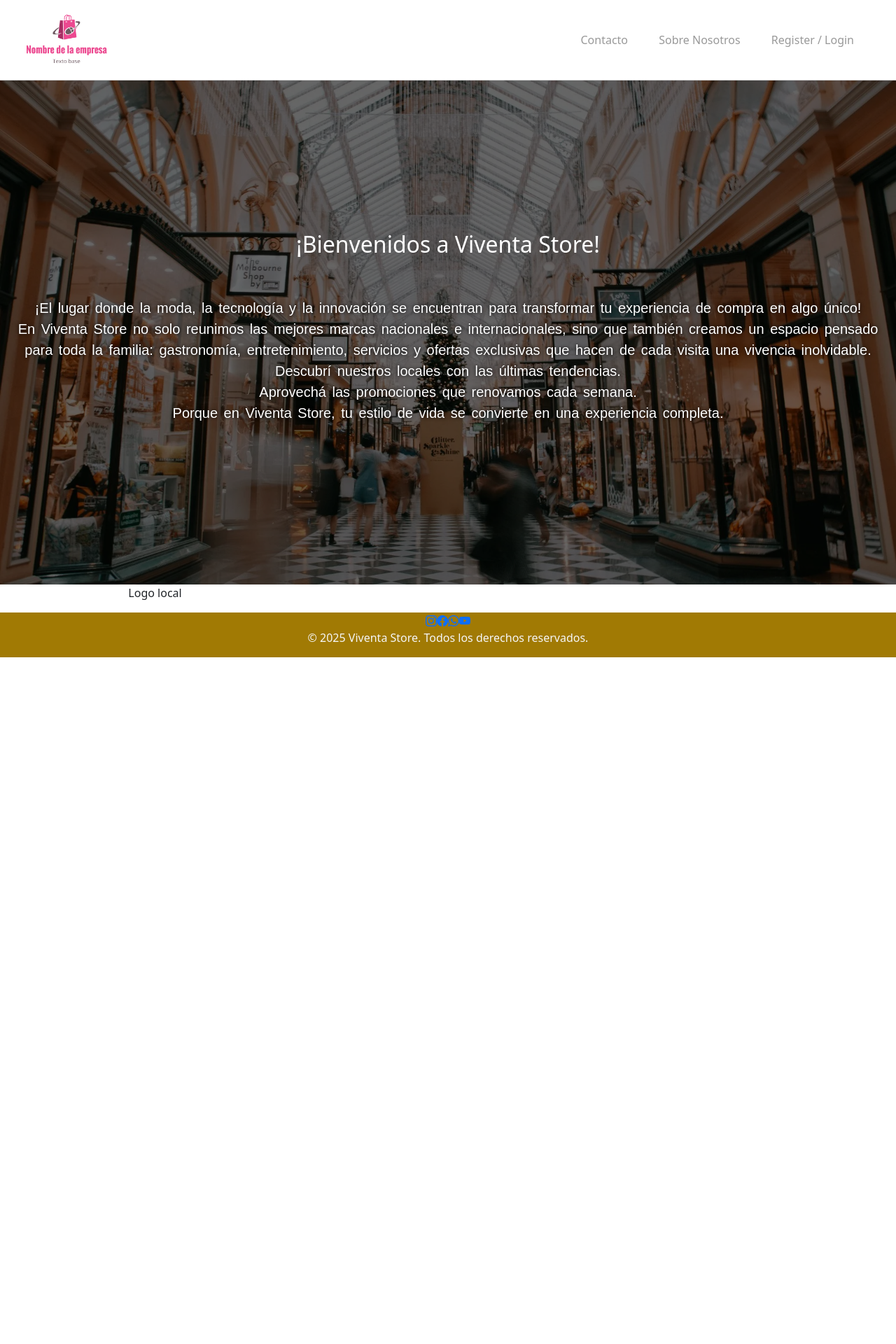
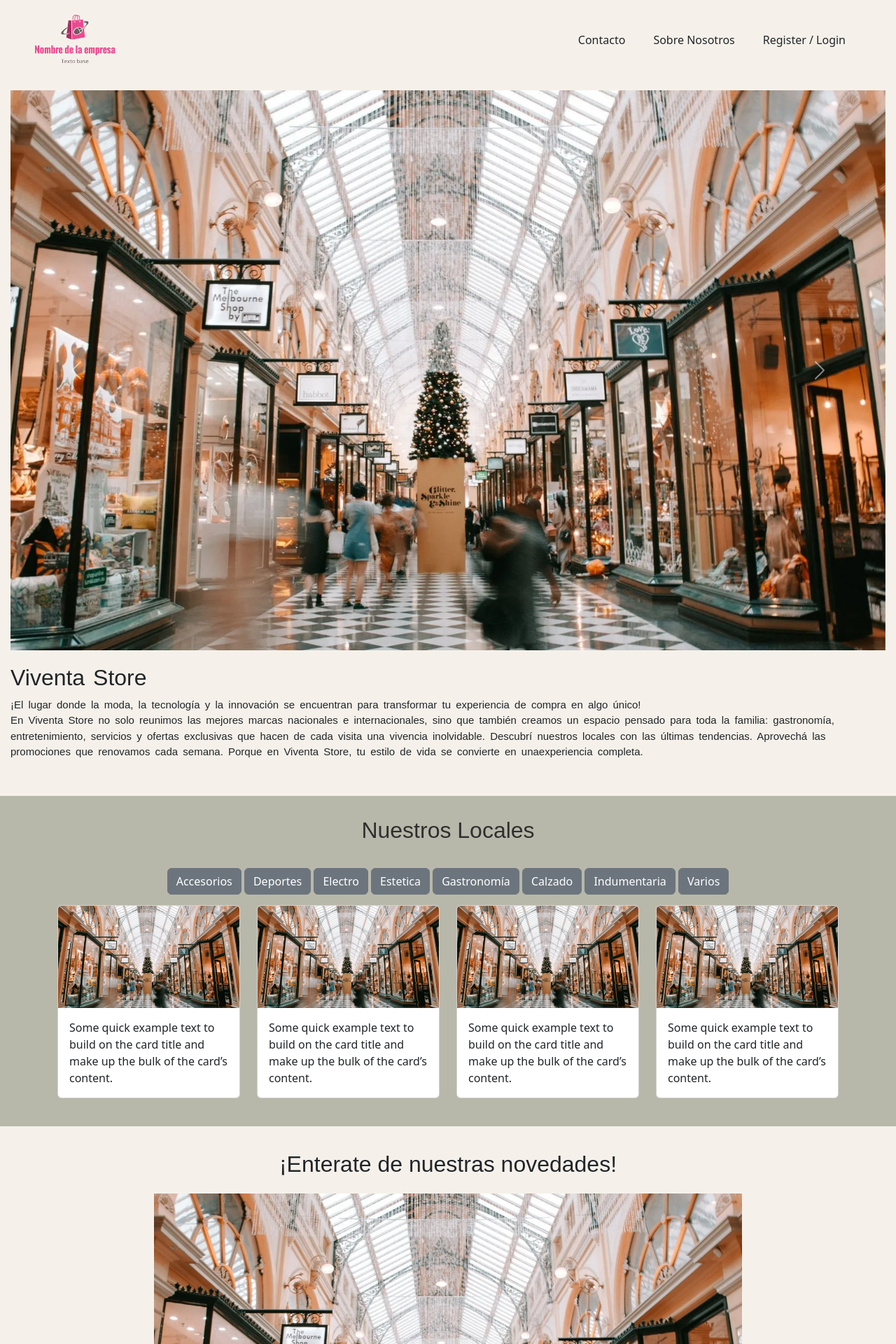
Before and after one commit to Ramiro-Mc/tp-entornos-graficos, a PHP site: page / in a window 1280 px wide. Shown: the top 1920 px of the page at 70% size. Before the commit the page ends 939 px from the top, so only its background shows below. Run offline with PHP 8.4, Linux system fonts and the light colour scheme.

Commit message:
Co-authored-by: Matias Garcia Marianelli <MatiG157@users.noreply.github.com> Co-authored-by: JeroC2004 <JeroC2004@users.noreply.github.com> Co-authored-by: EliasMoramarco <EliasMoramarco@users.noreply.github.com>

```diff
--- a/Frontend/Index.html
+++ b/Frontend/Index.html
@@ -10,12 +10,16 @@
     />
 
     <!-- Importar iconos BootStrap -->
+
     <link rel="stylesheet" href="https://cdn.jsdelivr.net/npm/bootstrap-icons@1.11.3/font/bootstrap-icons.min.css">
+
     <!-- Metadatos -->
+
     <meta charset="UTF-8" />
     <meta name="viewport" content="width=, initial-scale=1.0" />
 
     <link rel="stylesheet" href="style.css" />
+
 
     <title>Viventa Store</title>
     <link rel="icon" type="image/x-icon" href="Image/logo.png" />
@@ -26,71 +30,217 @@
     <!-- Header -->
 
     <header>
-      <div class="top-bar">
-        <img class="logo" src="Image/logo.png" alt="FotoShopping" />
-        <nav>
-          <a href="#">Contacto</a>
-          <a href="#">Sobre Nosotros</a>
-          <a href="#">Register / Login</a>
+      <nav class="top-bar navbar-expand-md navbar-light">
+        <div class="container-fluid">
+          <button class="navbar-toggler" type="button" data-bs-toggle="collapse" data-bs-target="#navbar-toggler" aria-controls="navbarTogglerDemo01" aria-expanded="false" aria-label="Toggle navigation">
+            <span class="navbar-toggler-icon"></span>
+          </button>
+          <div class="collapse navbar-collapse" id="navbar-toggler">
+
+            <a class="navbar-brand" href="#">
+                <img  class="logo" src="Image/Logo.png" width="50" alt="Logo de la pagina">
+            </a>
+            <ul class="navbar-nav d-flex justify-content-center align-items-center ">
+              <li class="nav-item">
+                <a class="nav-link active" aria-current="page" href="Contacto.html">Contacto</a>
+              </li>
+              <li class="nav-item">
+                <a class="nav-link" href="SobreNosotros.html">Sobre Nosotros</a>
+              </li>
+              <li class="nav-item">
+                <a class="nav-link" href="Login-Register.html" aria-disabled="true">Register / Login</a>
+              </li>
+            </ul>
+
+          </div>
+        </div>
       </nav>
-      </div>
     </header>
 
     <!-- Seccion Presentacion -->
 
-    <section class="hero">
-      <div class="overlay">
-        <h2>¡Bienvenidos a Viventa Store!</h2><br><br>
-        <p class="presentacion">
-          ¡El lugar donde la moda, la tecnología y
-          la innovación se encuentran para transformar tu experiencia de compra
-          en algo único!<br />
-          En Viventa Store no solo reunimos las mejores marcas nacionales e
-          internacionales, sino que también creamos un espacio pensado para toda
-          la familia: gastronomía, entretenimiento, servicios y ofertas
-          exclusivas que hacen de cada visita una vivencia inolvidable.<br />
-          Descubrí nuestros locales con las últimas tendencias.<br />
-          Aprovechá las promociones que renovamos cada semana.<br />
-          Porque en Viventa Store, tu estilo de vida se convierte en una
-          experiencia completa.<br />
-        </p>
+
+
+    <section class="presentacion">
+
+      <div id="carouselExampleAutoplaying" class="carousel slide presentacion-carrousel" data-bs-ride="carousel" data-bs-pause="false" >
+        <div class="carousel-inner">
+          <div class="carousel-item carousel-item-presentacion active">
+            <img src="Image/shopping.png" class="d-block w-100" alt="...">
           </div>
-      <img class="foto" src="image/shopping.png" alt="" />
+          <div class="carousel-item carousel-item-presentacion">
+            <img src="Image/shopping_2.jpg" class="d-block w-100" alt="...">
+          </div>
+          <div class="carousel-item carousel-item-presentacion">
+            <img src="Image/shopping_3.jpg" class="d-block w-100" alt="...">
+          </div>
+        </div>
+        <button class="carousel-control-prev" type="button" data-bs-target="#carouselExampleAutoplaying" data-bs-slide="prev">
+          <span class="carousel-control-prev-icon" aria-hidden="true"></span>
+          <span class="visually-hidden">Previous</span>
+        </button>
+        <button class="carousel-control-next" type="button" data-bs-target="#carouselExampleAutoplaying" data-bs-slide="next">
+          <span class="carousel-control-next-icon" aria-hidden="true"></span>
+          <span class="visually-hidden">Next</span>
+        </button>
+      </div>
+
+      <h2>Viventa Store</h2>
+      <p>¡El lugar donde la moda, la tecnología y la innovación se encuentran para transformar tu experiencia de compra en algo único!<br /> En Viventa Store no solo reunimos las mejores marcas nacionales e internacionales, sino que también creamos un espacio pensado para toda la familia: gastronomía, entretenimiento, servicios y ofertas exclusivas que hacen de cada visita una vivencia inolvidable. Descubrí nuestros locales con las últimas tendencias. Aprovechá las promociones que renovamos cada semana. Porque en Viventa Store, tu estilo de vida se convierte en unaexperiencia completa.<br /></p>
+
     </section>
+
 
     <!-- Seccion locales -->
 
-    <section id="locales" class="experiencia seccion-clara">
-        <div class="container text-center">
-          <div class=" columna col-12 col-md-3">
-            <p>Logo local</p>
+    <section id="locales" class="locales seccion-oscura">
+
+      <h2>Nuestros Locales</h2>
+
+        <div class="container categoria-botones text-center">
+        <button type="button" class="btn btn-secondary">Accesorios</button>
+        <button type="button" class="btn btn-secondary">Deportes</button>
+        <button type="button" class="btn btn-secondary">Electro</button>
+        <button type="button" class="btn btn-secondary">Estetica</button>
+        <button type="button" class="btn btn-secondary">Gastronomía</button>
+        <button type="button" class="btn btn-secondary">Calzado</button>
+        <button type="button" class="btn btn-secondary">Indumentaria</button>
+        <button type="button" class="btn btn-secondary">Varios</button>
+        </div>
+
+
+      <div class="container">
+        <div class="row">
+
+          <div class=" columna col-12 col-md-3 col-sm-6">
+            <div class="card">
+            <img src="Image/shopping.png" class="card-img-top" alt="...">
+            <div class="card-body">
+              <p class="card-text">Some quick example text to build on the card title and make up the bulk of the card’s content.</p>
+            </div>
+          </div>
+          </div>
+
+
+          <div class=" columna col-12 col-md-3 col-sm-6">
+            <div class="card">
+            <img src="Image/shopping.png" class="card-img-top" alt="...">
+            <div class="card-body">
+              <p class="card-text">Some quick example text to build on the card title and make up the bulk of the card’s content.</p>
+            </div>
+          </div>
+          </div>
+
+
+          <div class=" columna col-12 col-md-3 col-sm-6">
+            <div class="card">
+            <img src="Image/shopping.png" class="card-img-top" alt="...">
+            <div class="card-body">
+              <p class="card-text">Some quick example text to build on the card title and make up the bulk of the card’s content.</p>
+            </div>
+          </div>
+          </div>
+
+
+          <div class=" columna col-12 col-md-3 col-sm-6">
+            <div class="card">
+            <img src="Image/shopping.png" class="card-img-top" alt="...">
+            <div class="card-body">
+              <p class="card-text">Some quick example text to build on the card title and make up the bulk of the card’s content.</p>
+            </div>
+          </div>
+          </div>
+
+
+        </div>
+      </div>
 
     </section>
 
-    <main></main>
+    <!-- Seccion novedades -->
+
+    <section id="novedades" class="novedades">
+
+      <h2 class="seccion-titulo">¡Enterate de nuestras novedades!</h2>
+
+      <div id="carouselExampleIndicators" class="novedades-carousel carousel slide novedades-carrousel">
+        <div class="carousel-indicators">
+          <button type="button" data-bs-target="#carouselExampleIndicators" data-bs-slide-to="0" class="active" aria-current="true" aria-label="Slide 1"></button>
+          <button type="button" data-bs-target="#carouselExampleIndicators" data-bs-slide-to="1" aria-label="Slide 2"></button>
+          <button type="button" data-bs-target="#carouselExampleIndicators" data-bs-slide-to="2" aria-label="Slide 3"></button>
+        </div>
+        <div class="carousel-inner">
+          <div class="carousel-item active carousel-item-novedades">
+            <img src="Image/shopping.png" class="d-block w-100" alt="...">
+          </div>
+          <div class="carousel-item carousel-item-novedades">
+            <img src="Image/shopping_2.jpg" class="d-block w-100" alt="...">
+          </div>
+          <div class="carousel-item carousel-item-novedades">
+            <img src="Image/shopping_3.jpg" class="d-block w-100" alt="...">
+          </div>
+        </div>
+        <button class="carousel-control-prev" type="button" data-bs-target="#carouselExampleIndicators" data-bs-slide="prev">
+          <span class="carousel-control-prev-icon" aria-hidden="true"></span>
+          <span class="visually-hidden">Previous</span>
+        </button>
+        <button class="carousel-control-next" type="button" data-bs-target="#carouselExampleIndicators" data-bs-slide="next">
+          <span class="carousel-control-next-icon" aria-hidden="true"></span>
+          <span class="visually-hidden">Next</span>
+        </button>
+    </div>
+
+    </section>
+
+    <!-- seccion promociones -->
+
+
+
 
 
     <!-- Footer -->
-
-    <footer class="seccion-footer d-flex flex-column justify-content-center align-items-center">
-
-      <div class="iconos-redes-sociales d-flex flex-wrap align-items-center justify-content-center">
+<footer class="seccion-footer d-flex flex-column justify-content-center align-items-center py-4">
+  <div class="d-flex w-100 justify-content-center gap-5 px-5">
+    <div class="iconos-redes-sociales d-flex flex-column gap-2 texto-footer">
+      <h5 class="text-center">Redes Sociales</h5>
+      <div class="d-flex gap-3">
         <a href="https://www.instagram.com/" target="_blank" rel="noopener noreferrer">
-            <i class="bi bi-instagram"></i>
+          <i class="bi bi-instagram fs-4"></i>
         </a>
         <a href="https://www.facebook.com/" target="_blank" rel="noopener noreferrer">
-            <i class="bi bi-facebook"></i>
+          <i class="bi bi-facebook fs-4"></i>
         </a>
         <a href="https://www.whatsapp.com/" target="_blank" rel="noopener noreferrer">
-            <i class="bi bi-whatsapp"></i>
+          <i class="bi bi-whatsapp fs-4"></i>
         </a>
         <a href="https://www.youtube.com/" target="_blank" rel="noopener noreferrer">
-            <i class="bi bi-youtube"></i>
+          <i class="bi bi-youtube fs-4"></i>
         </a>
       </div>
-        <p class="text-center">© 2025 Viventa Store. Todos los derechos reservados.</p>
+    </div>
+
+    <nav class="texto-footer">
+      <h5>Mapa del sitio</h5>
+      <div class="mb-3"><a href="#">Mapa de sitio 1</a></div>
+      <div class="mb-3"><a href="#">Mapa de sitio 2</a></div>
+      <div class="mb-3"><a href="#">Mapa de sitio 3</a></div>
+      <div class="mb-3"><a href="#">Mapa de sitio 4</a></div>
+      <div class="mb-3"><a href="#">Mapa de sitio ...</a></div>
+    </nav>
+
+    <section class="texto-footer">
+      <h5>Contacto</h5>
+      <p>Email: <a href="#">contacto@viventastore.com</a></p>
+      <p>Teléfono: <a href="#">+54 9 11 2345-6789</a></p>
+      <p>Dirección: Calle 123, Ciudad</p>
+    </section>
+  </div>
+
+  <p class="texto-footer text-center mt-2">© 2025 Viventa Store. Todos los derechos reservados.</p>
 
 </footer>
 
+  <script src="https://cdn.jsdelivr.net/npm/bootstrap@5.3.5/dist/js/bootstrap.bundle.min.js" integrity="sha384-k6d4wzSIapyDyv1kpU366/PK5hCdSbCRGRCMv+eplOQJWyd1fbcAu9OCUj5zNLiq" crossorigin="anonymous"></script>
+
   </body>
 </html>
--- a/Frontend/style.css
+++ b/Frontend/style.css
@@ -1,14 +1,29 @@
+/* Estilos generales */
+
 body {
   margin: 0;
+  background-color: #F5F1EA;
 }
+
+.seccion-oscura {
+    background-color: #B8B8AA;
+    color: #2F2F2F;
+}
+
+.seccion-titulo{
+font-size: 2rem;
+padding: 15px 0px;
+font-family: 'Poppins', sans-serif;
+text-align: center;
+}
+
+/* Barra de nav */
 
 .top-bar {
   display: flex;
   justify-content: space-between;
   align-items: center;
-  background-color: #fff;
   padding: 10px 20px;
-  border-bottom: 1px solid #ccc;
 }
 
 .logo{
@@ -29,50 +44,147 @@ nav a:hover {
   cursor: pointer;
 }
 
-/* seccion hero */
-
-.hero {
-  position: relative;
-  width: 100%;
-  margin: 0 auto;
+.navbar-collapse {
+    align-items: center;
+    justify-content: space-between;
 }
 
-.foto {
-  width: 100%;
-  display: block;
-  height: auto;
+@media screen and (max-width: 768px) {
+    .logo {
+        display: none;
+    }
 }
 
-.overlay {
-  position: absolute;
-  top: 0;
-  left: 0;
-  color: white;
-  padding: 20px;
-  width: 100%;
-  height: 100%;
-  background: rgba(0, 0, 0, 0.6); /* fondo semitransparente opcional */
-  display: flex;
-  flex-direction: column;
-  justify-content: center;
+/* seccion presentacion */
+
+
+.presentacion-carrousel{
   align-items: center;
-  text-align: center;
 }
 
-.presentacion {
-    font-family: 'Raleway', sans-serif;
-    font-size: 20px;
-    text-shadow: 0 0 5px black;
-    word-spacing: 3px;
+.carousel-item-presentacion {
+  height: 800px;
 }
 
-.h2{
+.carousel-item img {
+  height: 100%;
+  width: 100%;
+  object-fit: cover;
+}
+
+
+.presentacion h2 {
+  margin-top: 20px;
   font-family: 'Poppins', sans-serif;
 }
 
 
+.presentacion p{
+  font-size: 15px;
+}
+
+.presentacion {
+  padding: 15px 15px 15px 15px;
+  font-family: 'Raleway', sans-serif;
+  word-spacing: 3px;
+}
+
+/* Seccion locales */
+
+.locales {
+  margin: 20px 0;
+  padding: 30px 0 40px 0;
+
+}
+
+.locales h2 {
+  text-align: center;
+  font-family: 'Poppins', sans-serif;
+  margin-bottom: 20px;
+}
+
+.categoria-botones{
+  padding: 15px 0px;
+}
+
+/* Seccion novedades */
+
+
+
+.novedades{
+
+  padding: 0px 220px 40px 220px;
+}
+
+.novedades .carrousel{
+  max-width: 600px;
+}
+
+
+.carousel-item-novedades{
+  height: 550px;
+}
+
+.carousel-item-novedades img {
+  height: 100%;
+  width: 100%;
+  object-fit: cover;
+}
+
+/* Seccion promociones */
+
+
+
+
+
+
+/* Footer */
 .seccion-footer{
-    background-color: #a17a04;
+    background-color: #2F2F2F;
     color: #f5f6f7;
 
   }
+
+.iconos-redes-sociales a{
+    margin: 10px;
+    margin-bottom: 30px;
+    transition: all 0.2s ease-in;
+    width: 50px;
+    height: 50px;
+    display: flex;
+    align-items: center;
+    justify-content: center;
+    border-radius: 50%;
+    padding: 2px;
+    border: 2px solid rgb(0, 0, 0);
+
+}
+
+  .iconos-redes-sociales i{
+
+    color: rgb(0, 0, 0);
+    font-size: 1.5rem;
+    transition: all 0.2s ease-in;
+
+}
+
+.iconos-redes-sociales a:hover{
+    background-color: #ffffff;
+    color: #000000;
+    cursor: pointer;
+    border: 2px solid #000000;
+    transform: translateY(-2px);
+}
+
+.iconos-redes-sociales a:hover i{
+    color: rgb(0, 0, 0);
+    transform: translateY(-2px);
+}
+
+.texto-footer{
+  color: white;
+  text-decoration: none;
+  list-style: none;
+  padding: 0;
+  text-align: left
+}
```
Also changed, not shown: Frontend/Contacto.html (added), Frontend/Image/GettyImages-170027194.png (added), Frontend/Image/shopping-1782367.png (added), Frontend/Image/shopping_2.jpg (added), Frontend/Image/shopping_3.jpg (added), Frontend/SobreNosotros.html (added). Lines whose indentation alone changed are shown as unchanged.
